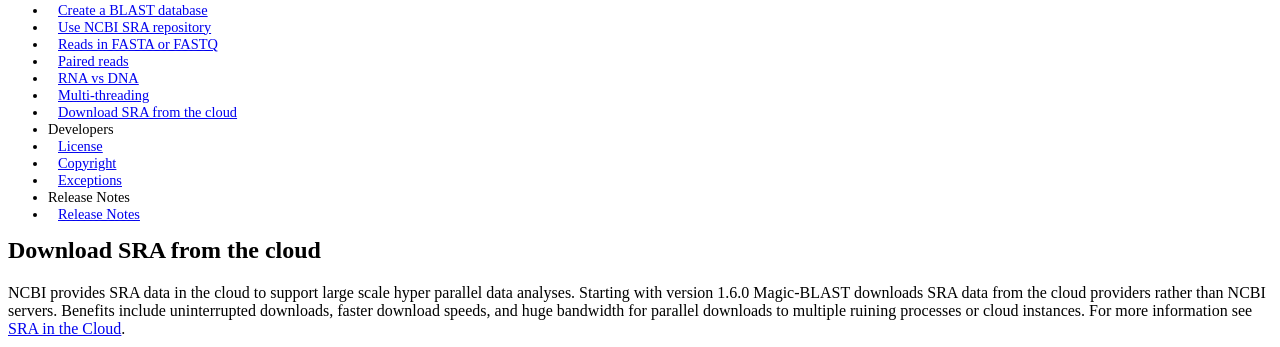
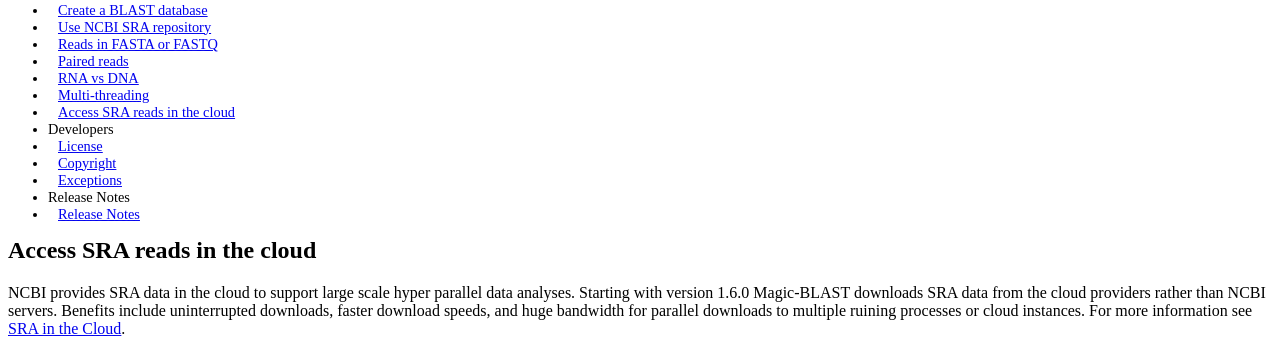
Before and after one commit to ncbi/magicblast, a Jekyll site: the page built from docs/_posts/2021-05-06-cloud-sra.md, in a window 1280 px wide. Shown: the part 199-546 px from the top of the page. Built offline with Jekyll 4.4.1, drawn with Linux system fonts in a browser that asks for light colours; a style sheet for code colours, icons or effects is not loaded.

Commit message:
Minor rewarding

```diff
--- a/docs/_posts/2021-05-06-cloud-sra.md
+++ b/docs/_posts/2021-05-06-cloud-sra.md
@@ -1,7 +1,7 @@
 ---
 layout: page
 category: cook
-title: "Download SRA from the cloud"
+title: "Access SRA reads in the cloud"
 order: 7
 ---
 
```
